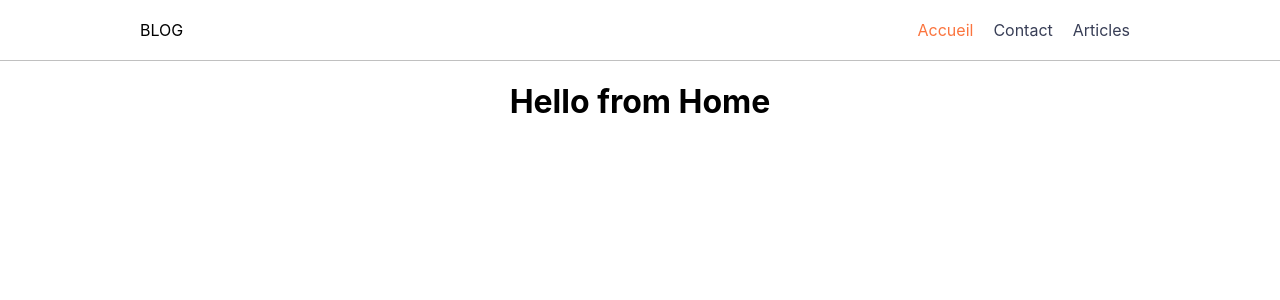
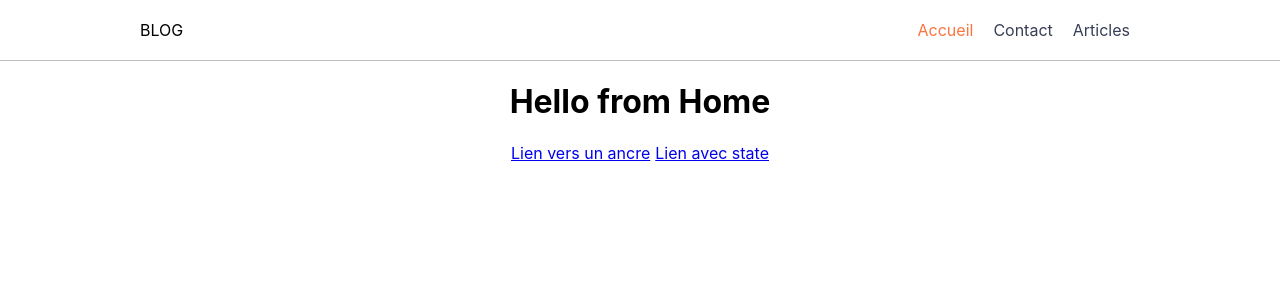
Before and after one commit to SoulDevt/blog-react, a React (Create React App) app: page / in a window 1280 px wide. Shown: the top 300 px of the page. Built offline with nearby package versions, Linux system fonts and the light colour scheme.

Commit message:
404 page

```diff
--- a/public/index.html
+++ b/public/index.html
@@ -9,7 +9,7 @@
       name="description"
       content="Web site created using create-react-app"
     />
-    <link rel="apple-touch-icon" href="%PUBLIC_URL%/logo192.png" />
+     <link rel="apple-touch-icon" href="%PUBLIC_URL%/logo192.png" />
     <!--
       manifest.json provides metadata used when your web app is installed on a
       user's mobile device or desktop. See https://developers.google.com/web/fundamentals/web-app-manifest/
--- a/src/App.js
+++ b/src/App.js
@@ -8,6 +8,7 @@ import Home from "./Containers/Home/Home";
 import Articles from "./Containers/Articles/Articles";
 import Contact from "./Components/Contact/Contact";
 import Article from "./Containers/Articles/Article/Article";
+import NotFound from "./Components/404/NotFound";
 
 function App() {
   return (
@@ -15,9 +16,10 @@ function App() {
       <Layout>
         <Routes>
           <Route path="/" element={<Home />} />
+          <Route path="/contact" element={<Contact />} />
           <Route path="/articles" element={<Articles />} />
-          <Route path="/contact" element={<Contact />} />
-          <Route path="/articles/1" element={<Article />} />
+          <Route path="/articles/:id" element={<Article />} />
+          <Route path="*" element={<NotFound />} />
         </Routes>
       </Layout>
     </div>
--- /dev/null
+++ b/src/Components/404/NotFound.js
@@ -0,0 +1,9 @@
+import React from "react";
+
+
+function NotFound() {
+  return <h1>404 error</h1>
+
+}
+
+export default NotFound;
--- a/src/Components/Header/Navigation/Navigation.js
+++ b/src/Components/Header/Navigation/Navigation.js
@@ -8,8 +8,8 @@ import classes from "./Navigation.module.css";
 function Navigation() {
   return (
     <ul className={classes.Navigation}>
-      <NavigationItem to="/">Accueil</NavigationItem>
-      <NavigationItem to="/contact">Contact</NavigationItem>
+      <NavigationItem  to="/">Accueil</NavigationItem>
+      <NavigationItem  to="/contact">Contact</NavigationItem>
       <NavigationItem to="/articles">Articles</NavigationItem>
     </ul>
   );
--- a/src/Components/Header/Navigation/NavigationItem/NavigationItem.js
+++ b/src/Components/Header/Navigation/NavigationItem/NavigationItem.js
@@ -4,7 +4,7 @@ import React from "react";
 import classes from "./NavigationItem.module.css";
 
 //Components
-import { NavLink } from "react-router-dom";
+import { NavLink} from "react-router-dom";
 
 function NavigationItem(props) {
   return (
--- a/src/Containers/Articles/Article/Article.js
+++ b/src/Containers/Articles/Article/Article.js
@@ -1,7 +1,18 @@
 import React from "react";
+import { useParams, useLocation } from "react-router-dom";
 
-function Article() {
-  return <h1>Ma page article</h1>;
+
+function Article(props) {
+  let { id } = useParams();
+  const location = useLocation();
+  return (
+  <>
+    <h1>Ma page article({id})</h1>
+    {location.state && location.state.fromHome ? <p>Cliqué depuis accueil</p> : null}
+  </>
+  );
+
+
 }
 
 export default Article;
--- a/src/Containers/Articles/Articles.js
+++ b/src/Containers/Articles/Articles.js
@@ -1,9 +1,12 @@
 import React from "react";
-
 
 function Articles(){
     return(
-        <h1>Hello from Articles</h1>
+        <>
+            <h1>Hello from Articles</h1>
+
+        </>
+
     )
 }
 
--- a/src/Containers/Home/Home.js
+++ b/src/Containers/Home/Home.js
@@ -1,7 +1,26 @@
 import React from "react";
+import { Link } from "react-router-dom"
 
 function Home() {
-  return <h1>Hello from Home</h1>;
+  return (
+  <>
+    <h1>Hello from Home</h1>
+    <Link to={{
+      pathname: "/articles/1",
+      // hash: "#project",
+      search: "?order=new"
+    }}
+
+    style= {{marginRight: "5px"}}>Lien vers un ancre</Link>
+
+    <Link to={{
+      pathname: "/articles/1",
+    }}
+    state= {{fromHome: true}}>Lien avec state</Link>
+
+  </>
+
+  );
 }
 
 export default Home;
```
